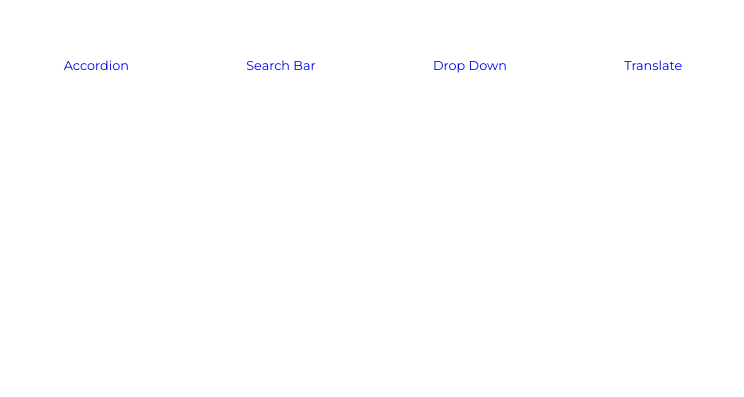
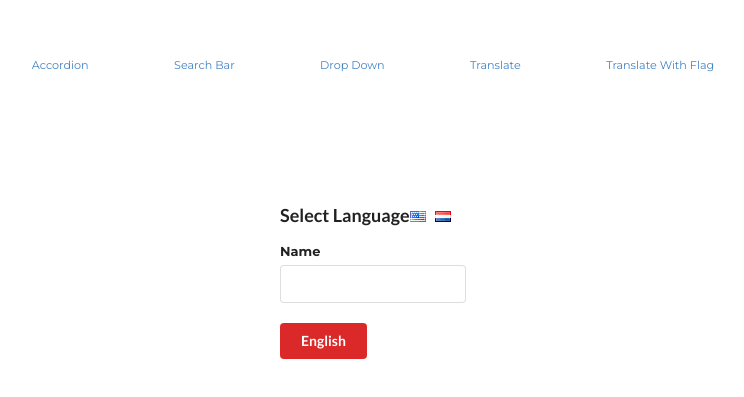
Before and after one commit to AnbarasanJ24/Widgets, a React (Create React App) app: page /translateFlag in a window 1280 px wide. Shown: the part 135-532 px from the top of the page, without its empty margins (267-1011 px from the left). Built offline with nearby package versions, Linux system fonts and the light colour scheme.

Commit message:
Add Translate Flag page with context API

```diff
--- a/public/index.html
+++ b/public/index.html
@@ -13,6 +13,7 @@
   <link rel="preconnect" href="https://fonts.googleapis.com">
   <link rel="preconnect" href="https://fonts.gstatic.com" crossorigin>
   <link href="https://fonts.googleapis.com/css2?family=Montserrat:wght@400;500;700&display=swap" rel="stylesheet">
+  <link rel="stylesheet" href="https://cdnjs.cloudflare.com/ajax/libs/semantic-ui/2.4.1/semantic.min.css">
   <title>React App</title>
 </head>
 
--- a/src/components/App.js
+++ b/src/components/App.js
@@ -6,6 +6,7 @@ import Header from "./Header";
 import Route from "./Route";
 import Search from "./Search";
 import Translate from "./Translate";
+import TranslateFlag from "./TranslateFlag";
 
 const items = [
   {
@@ -45,6 +46,7 @@ const App = () => {
           onSelectedChange={setSelected}
         /></Route>
         <Route path="/translate" ><Translate /></Route>
+        <Route path="/translateFlag" ><TranslateFlag /></Route>
       </div>
     </div>
   );
--- /dev/null
+++ b/src/components/Button.js
@@ -0,0 +1,32 @@
+import React from "react";
+import ColorContext from "../context/ColorContext";
+import LanguageContext from "../context/LanguageContext"
+
+class Button extends React.Component {
+
+    renderSubmit(value) {
+        return value === 'english' ? 'English' : 'Voorleggen'
+    }
+
+    renderButton(color) {
+        return (
+            <button className={`ui button ${color}`}>
+                <LanguageContext.Consumer >
+                    {(value) => this.renderSubmit(value)}
+                </LanguageContext.Consumer>
+            </button>
+        )
+    }
+
+    render() {
+        return (
+            <div>
+                <ColorContext.Consumer>
+                    {(color) => this.renderButton(color)}
+                </ColorContext.Consumer>
+            </div>
+        )
+    }
+}
+
+export default Button;
--- a/src/components/Convert.js
+++ b/src/components/Convert.js
@@ -4,6 +4,7 @@ import { useState } from "react/cjs/react.development";
 import "./Convert.scss";
 
 const Convert = ({ language, text }) => {
+
   const [translate, setTranslate] = useState("");
   const [debouncedText, setdebouncedText] = useState(text);
 
@@ -36,12 +37,14 @@ const Convert = ({ language, text }) => {
     };
     doTranslation();
   }, [language, debouncedText]);
+
   return (
     <div className="convert">
       <h5>Output</h5>
       <p>{translate}</p>
     </div>
   );
+
 };
 
 export default Convert;
--- /dev/null
+++ b/src/components/Field.js
@@ -0,0 +1,23 @@
+import React from 'react';
+import LanguageContext from '../context/LanguageContext';
+
+class Field extends React.Component {
+
+    static contextType = LanguageContext;
+
+    render() {
+        const text = this.context === 'english' ? 'Name' : 'Naam';
+        return (
+            <div>
+                <div className="ui field">
+                    <label htmlFor="name">{text}</label>
+                    <input type="text" name="name" id="name" />
+                    <br />
+                    <br />
+                </div>
+            </div>
+        )
+    }
+}
+
+export default Field;
--- a/src/components/Header.js
+++ b/src/components/Header.js
@@ -10,6 +10,7 @@ const Header = () => {
                 <li><Link path="/search">Search Bar</Link></li>
                 <li><Link path="/dropdown">Drop Down</Link></li>
                 <li><Link path="/translate">Translate</Link></li>
+                <li><Link path="/translateFlag">Translate With Flag</Link></li>
             </ul>
         </div>
     )
--- /dev/null
+++ b/src/components/TranslateFlag.js
@@ -0,0 +1,30 @@
+import React from 'react';
+import UserCreate from './UserCreate';
+import './TranslateFlag.scss';
+import LanguageContext from '../context/LanguageContext';
+
+class TranslateFlag extends React.Component {
+
+    state = { language: 'english' };
+
+    onLanguageChange(term) {
+        this.setState({ language: term })
+    }
+
+    render() {
+
+        return (
+            <div className="translateFlag-container">
+                <h3>Select Language
+                    <i className="flag us" onClick={() => this.onLanguageChange('english')}></i>
+                    <i className="flag nl" onClick={() => this.onLanguageChange('dutch')}></i>
+                </h3>
+                <LanguageContext.Provider value={this.state.language}>
+                    <UserCreate />
+                </LanguageContext.Provider>
+            </div>
+        )
+    }
+};
+
+export default TranslateFlag;
--- /dev/null
+++ b/src/components/TranslateFlag.scss
@@ -0,0 +1,3 @@
+.translateFlag-container {
+    margin-top: -26.25rem;
+}
--- /dev/null
+++ b/src/components/UserCreate.js
@@ -0,0 +1,11 @@
+import Button from "./Button";
+import Field from "./Field";
+
+export default function UserCreate() {
+    return (
+        <div className="ui form">
+            <Field />
+            <Button />
+        </div>
+    )
+}
--- /dev/null
+++ b/src/context/ColorContext.js
@@ -0,0 +1,3 @@
+import React from "react";
+
+export default React.createContext('red');
--- /dev/null
+++ b/src/context/LanguageContext.js
@@ -0,0 +1,3 @@
+import React from 'react';
+
+export default React.createContext('dutch');
```
